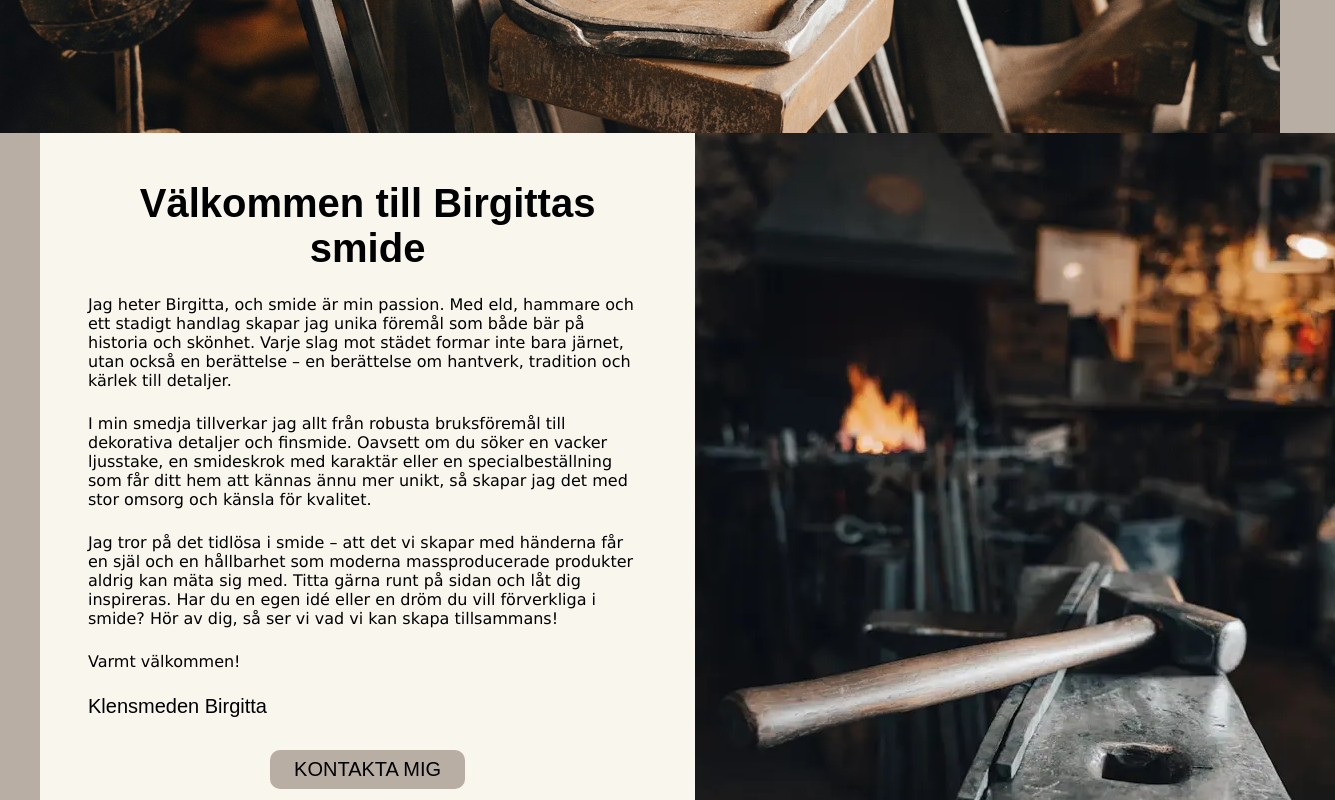
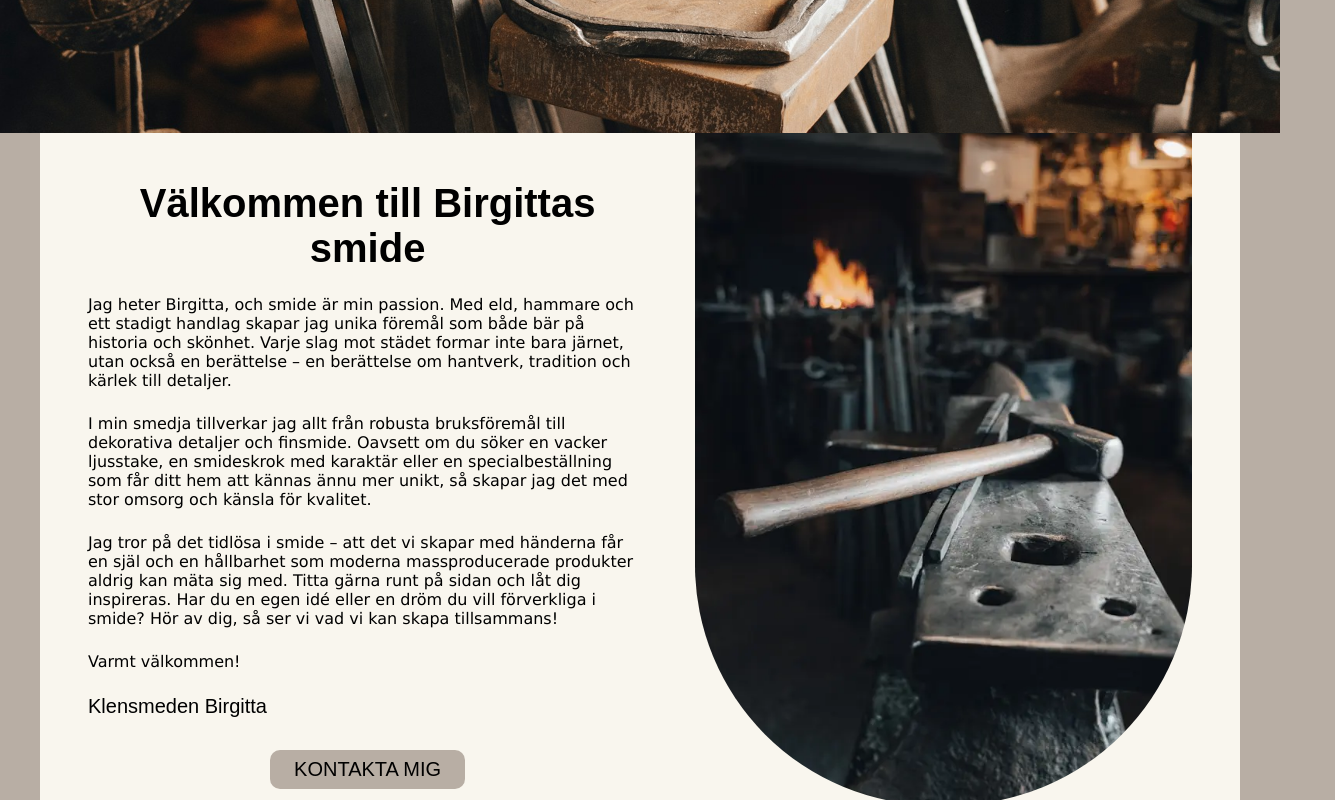
Before and after one commit to JyleZ/Birgitta, a plain HTML site: page index.html in a window 1280 px wide. Shown: the part 440-1240 px from the top of the page, 1335 px wide, since content can reach past the window. Drawn offline with Linux system fonts and the light colour scheme; a web font is replaced by a local one.

Commit message:
ändrar stil för en bild

```diff
--- a/index.html
+++ b/index.html
@@ -80,14 +80,10 @@
               <a href="contact.html">KONTAKTA MIG</a>
             </button>
           </div>
-          <div class="s-img">
-            <img
-              class="section-img"
-              src="images/2-opt.webp"
-              alt="En bild som visar en närbild på ett smidesstäd med en smideshammare liggandes uppepå"
-              loading="lazy"
-            />
-          </div>
+
+          <img class="section-img standning"" src="images/2-opt.webp" alt="En
+          bild som visar en närbild på ett smidesstäd med en smideshammare
+          liggandes uppepå" loading="lazy" />
         </section>
 
         <section class="section-2">
--- a/style.css
+++ b/style.css
@@ -99,7 +99,7 @@ h5 {
   padding-bottom: 1rem;
 }
 
-.s-img {
+.section-img {
   width: 45%;
   height: auto;
   border-radius: 0 0 240px 240px;
```
